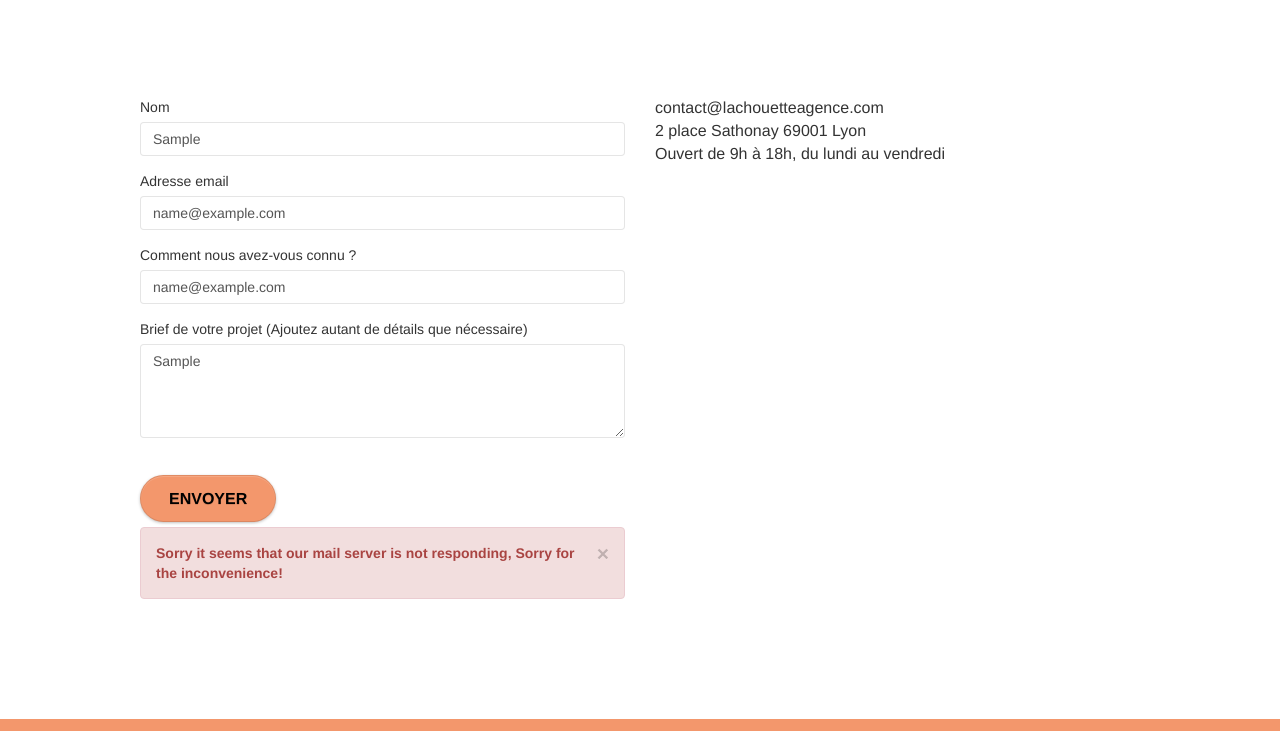
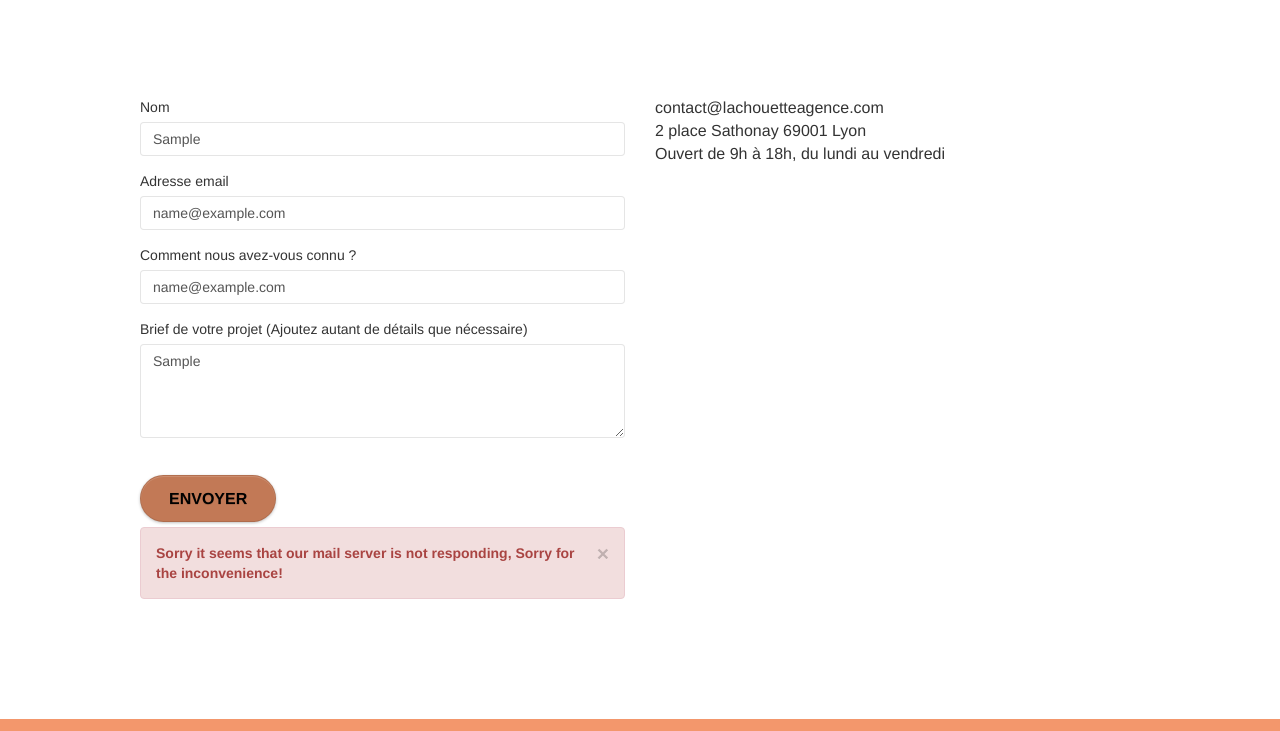
Before and after one commit to Nukem007/BernardRemi_4_21112021, a plain HTML site: page Optimized_website/page2.html in a window 1280 px wide. Both pictures are taken after typing "Sample", "name@example.com", "name@example.com", "Sample" into the empty fields and a click on the button "ENVOYER". Shown: the part 413-1144 px from the top of the page. Drawn offline with Linux system fonts and the light colour scheme; no server answers.

Commit message:
maj button

```diff
--- a/Optimized_website/style.css
+++ b/Optimized_website/style.css
@@ -789,7 +789,10 @@ h4 {
     background: #c27956!important;
     color: #000000!important;
 }
-
+.btn-atomic-tangerine:focus {
+    background: #c27956!important;
+    color: #000000!important;
+}
 .ltc-white {
     color: #FFFFFF!important;
 }
```
